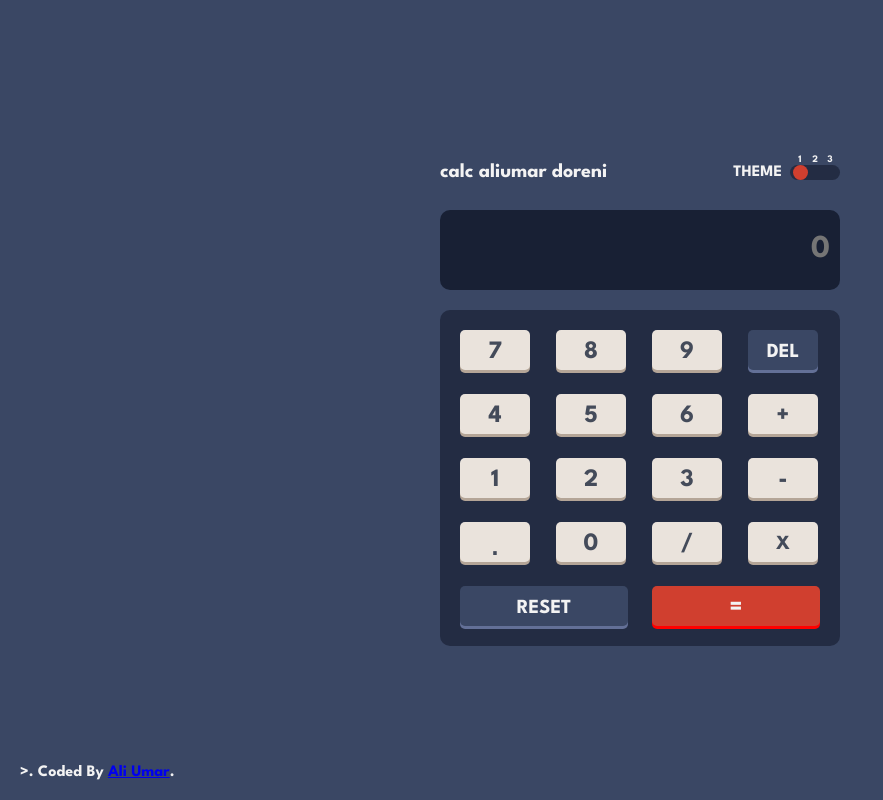
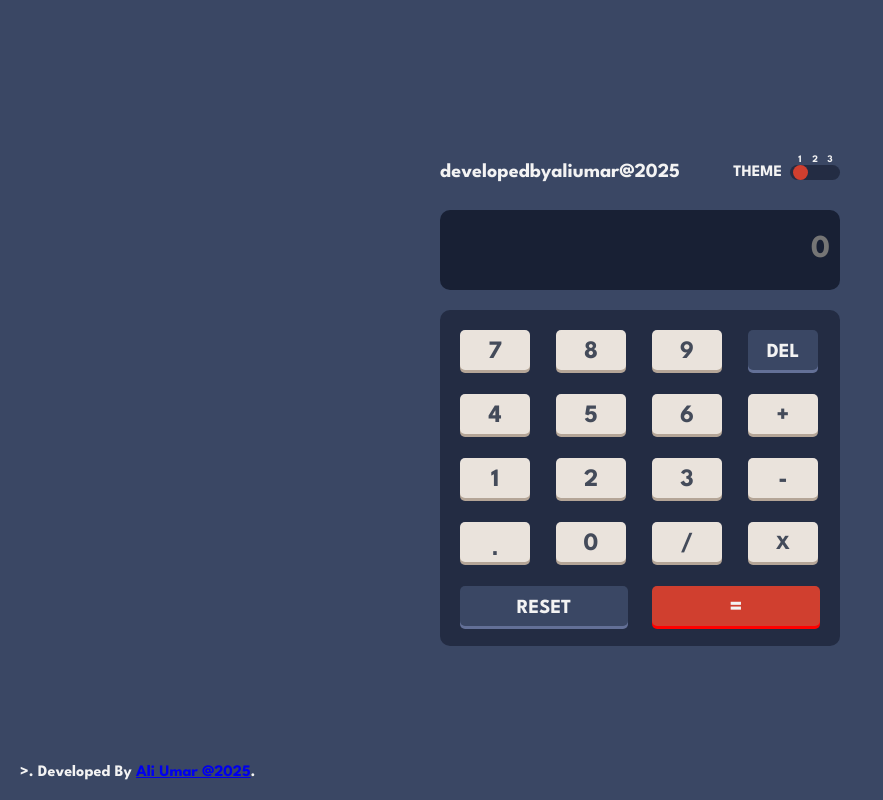
Before and after one commit to aliumar123178/download-ymihon, a plain HTML site: page index.html in a window 1280 px wide. Shown: the whole page, without its empty margins (0-883 px from the left). Drawn offline with Linux system fonts and the light colour scheme.

Commit message:
Updated CSS and html for calculator

```diff
--- a/index.html
+++ b/index.html
@@ -20,7 +20,7 @@
   <body class="blue">
     <main>
       <section id="header">
-        <p>calc aliumar doreni</p>
+        <p>developedbyaliumar@2025</p>
 
         <div class="themeCont">
           <label for="theme">Theme</label>
@@ -92,11 +92,11 @@
     <footer>
       <div class="attribution">
 
-        >. Coded by
+        >. developed by
         <a
           href="https://github.com/aliumar123178/calculator-by-ali"
           target="_blank"
-          >Ali umar</a
+          >Ali umar @2025</a
         >.
       </div>
     </footer>
--- a/style.css
+++ b/style.css
@@ -373,6 +373,6 @@ footer {
 
 @media (max-width: 426px) {
   footer {
-    display: none;
+
   }
 }
```
